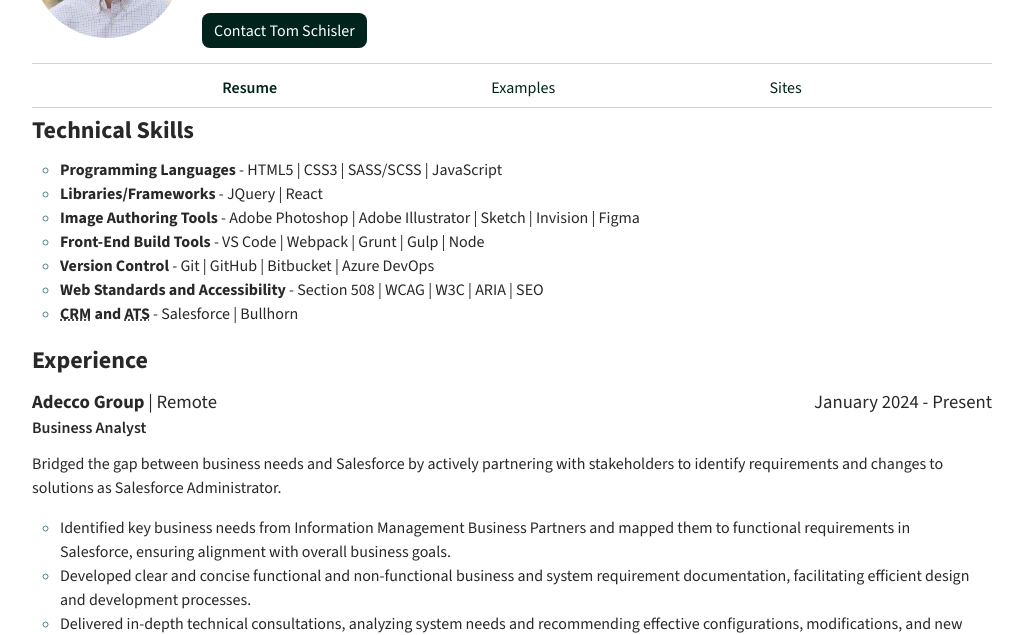
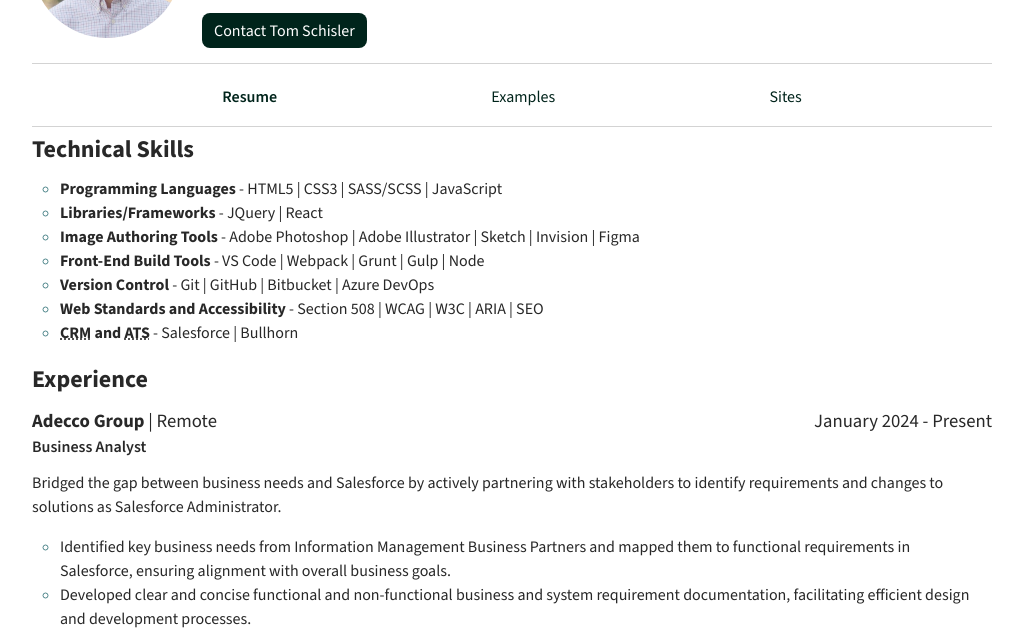
Before and after one commit to tom-schisler/resume, a plain HTML site: page index.html in a window 1280 px wide. Shown: the part 165-800 px from the top of the page, without its empty margins (128-1151 px from the left). Drawn offline with nearby package versions, Linux system fonts and the light colour scheme.

Commit message:
Update main.css

```diff
--- a/css/main.css
+++ b/css/main.css
@@ -349,6 +349,7 @@
   padding: 0.25rem 0.5rem;
   margin: 0;
   text-decoration: none;
+  line-height: 2.65rem;
 }
 nav a:hover, nav a:focus {
   text-decoration: underline;
```
